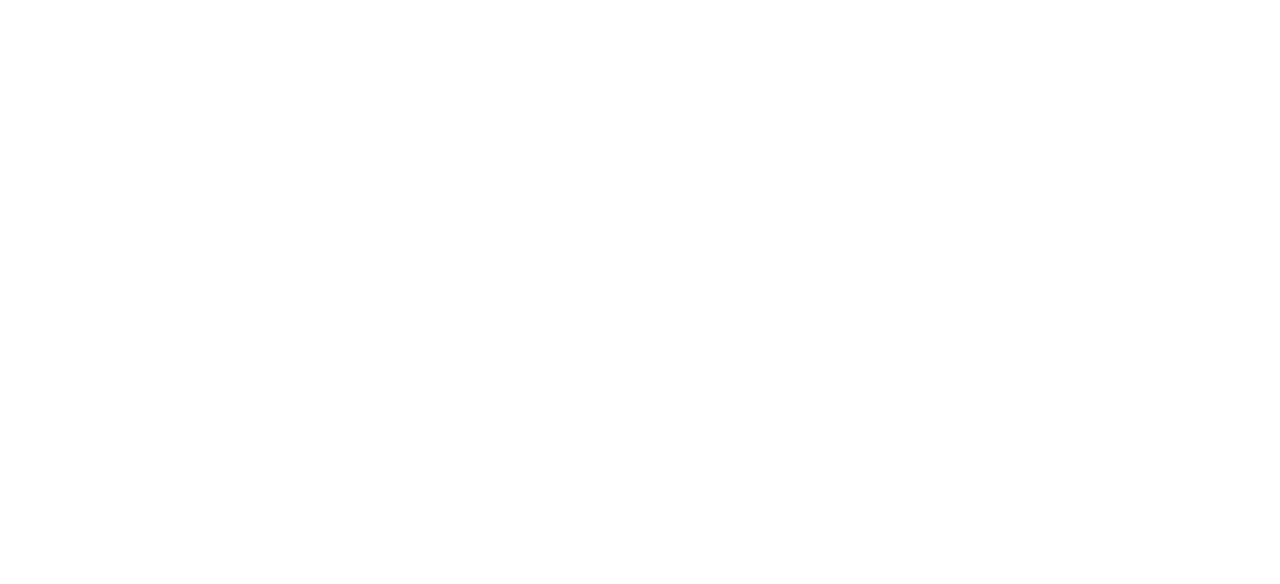
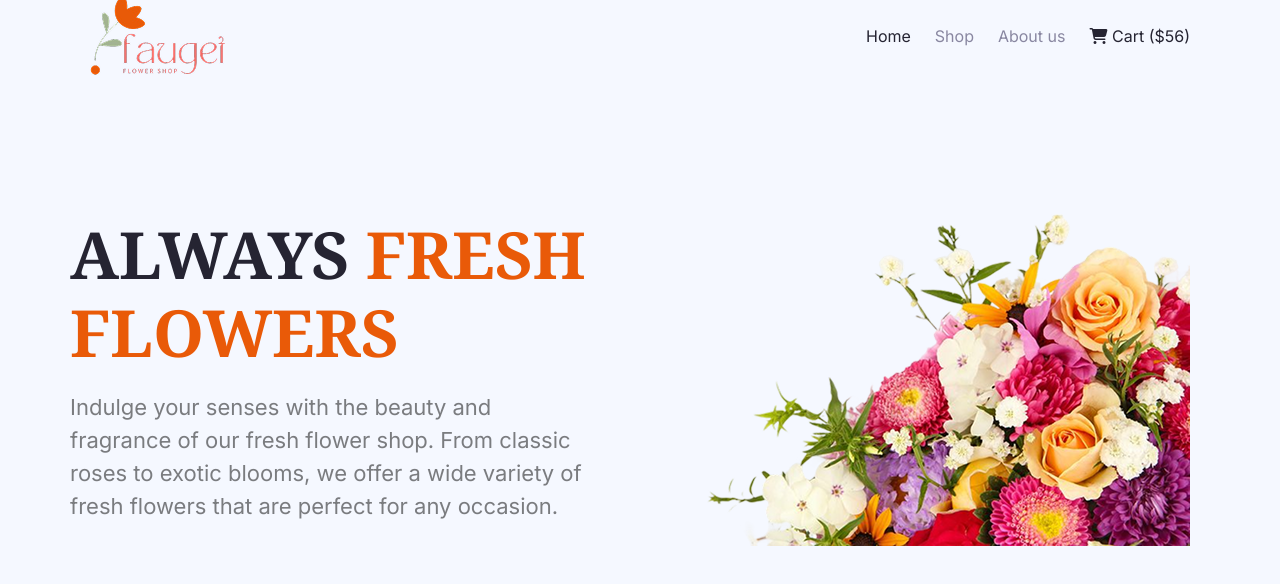
Before and after one commit to Saidulislam007/B12A02-Responsive-Flowers, a plain HTML site: page index.html in a window 1280 px wide. Drawn offline with Linux system fonts and the light colour scheme.

Commit message:
nav and hero banner saction

```diff
--- a/index.html
+++ b/index.html
@@ -24,6 +24,38 @@
 </head>
 
 <body>
+    <header>
+        <!--nav-->
+        <nav>
+            <img src="./assets/logo.png" alt="" />
+            <ul class="nav-list">
+                <li><a href=""><span class="span-home">Home</span></a></li>
+                <li><a href=""><span class="span-1">Shop</span></a></li>
+                <li><a href=""><span class="span-2">About us</span></a></li>
+                <li>
+                    <a href=""><i class="fa-solid fa-cart-shopping"></i> Cart ($56)</a>
+                </li>
+            </ul>
+        </nav>
+
+        <!--hero-banner saction-->
+        <section class="section">
+            <div class="section-one">
+                <h1 class="section-one-h">
+                    ALWAYS <span class="section-one-fresh-clr">FRESH</span> <br /><span
+                        class="section-one-fresh-clr">FLOWERS</span>
+                </h1>
+                <p class="section-one-p">
+                    Indulge your senses with the beauty and fragrance of our fresh
+                    flower shop. From classic roses to exotic blooms, we offer a wide
+                    variety of fresh flowers that are perfect for any occasion.
+                </p>
+            </div>
+            <div>
+                <img class="mobile-only-img" src="./assets/hero-flower.png" alt="" />
+            </div>
+        </section>
+    </header>
 
 
 
--- a/style.css
+++ b/style.css
@@ -0,0 +1,119 @@
+* {
+    margin: 0;
+    padding: 0;
+    box-sizing: border-box;
+}
+
+body {
+    font-family: "Inter", sans-serif;
+    background-color: rgb(245, 248, 255);
+    line-height: 1.5;
+    color: rgb(37, 36, 50);
+}
+
+
+.orange-color {
+    color: rgb(233, 90, 8);
+}
+
+.btn-primary {
+    border: none;
+    width: 270px;
+    height: 50px;
+    display: flex;
+    justify-content: center;
+    align-items: center;
+    background: rgb(233, 90, 8);
+    color: rgb(255, 255, 255);
+    font-size: 16px;
+    font-weight: 600;
+    line-height: 1.2;
+    cursor: pointer;
+    text-decoration: none;
+    transition: background-color 0.3s ease;
+}
+
+.btn-primary:hover {
+    background-color: rgb(87, 32, 0);
+}
+
+/* --- Navigation --- */
+nav {
+    display: flex;
+    max-width: 1140px;
+    width: 100%;
+    height: 71px;
+    justify-content: space-between;
+    align-items: center;
+    margin: 0 auto;
+    padding: 0 20px;
+    box-sizing: border-box;
+}
+
+.nav-list {
+    list-style: none;
+    display: flex;
+    gap: 24px;
+    align-items: center;
+
+}
+
+.nav-list a {
+    text-decoration: none;
+    color: rgb(37, 36, 50);
+    transition: color 0.3s ease;
+}
+
+.span-1,
+.span-2 {
+    color: rgb(137, 135, 161);
+}
+
+.nav-list a:hover {
+    color: rgb(233, 90, 8);
+}
+
+/* --- Hero Banner Section --- */
+.section {
+    display: flex;
+    max-width: 1140px;
+    width: 100%;
+    padding-top: 120px;
+    margin: 0 auto;
+    align-items: center; /* Align items for desktop layout */
+    justify-content: space-between; /* Space out content and image */
+
+    padding-right: 20px;
+}
+
+.section-one {
+    flex: 1;
+    padding-right: 30px;
+}
+
+.section-one-h {
+    font-family: "Noto Serif", serif;
+    font-size: 65px;
+    font-weight: 700;
+    line-height: 1.2;
+    margin-bottom: 20px;
+}
+
+.section-one-p {
+    color: rgba(0, 0, 0, 0.5);
+    font-family: "Inter", sans-serif;
+    font-size: 22px;
+    font-weight: 400;
+    line-height: 1.5;
+
+}
+
+.section-one-fresh-clr {
+    color: rgb(233, 90, 8);
+}
+
+.mobile-only-img {
+    max-width: 100%;
+    height: 355px;
+    display: block;
+}
```
